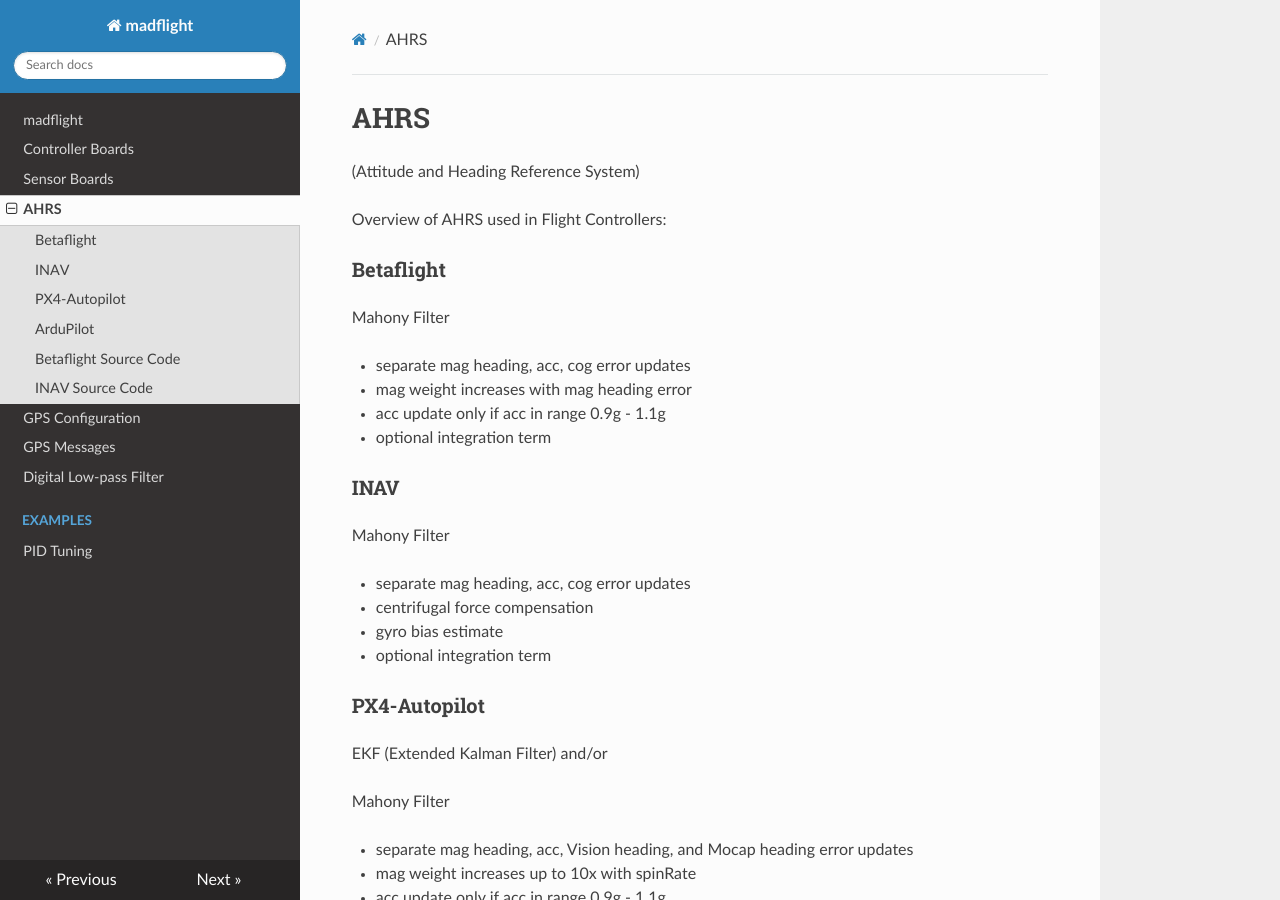
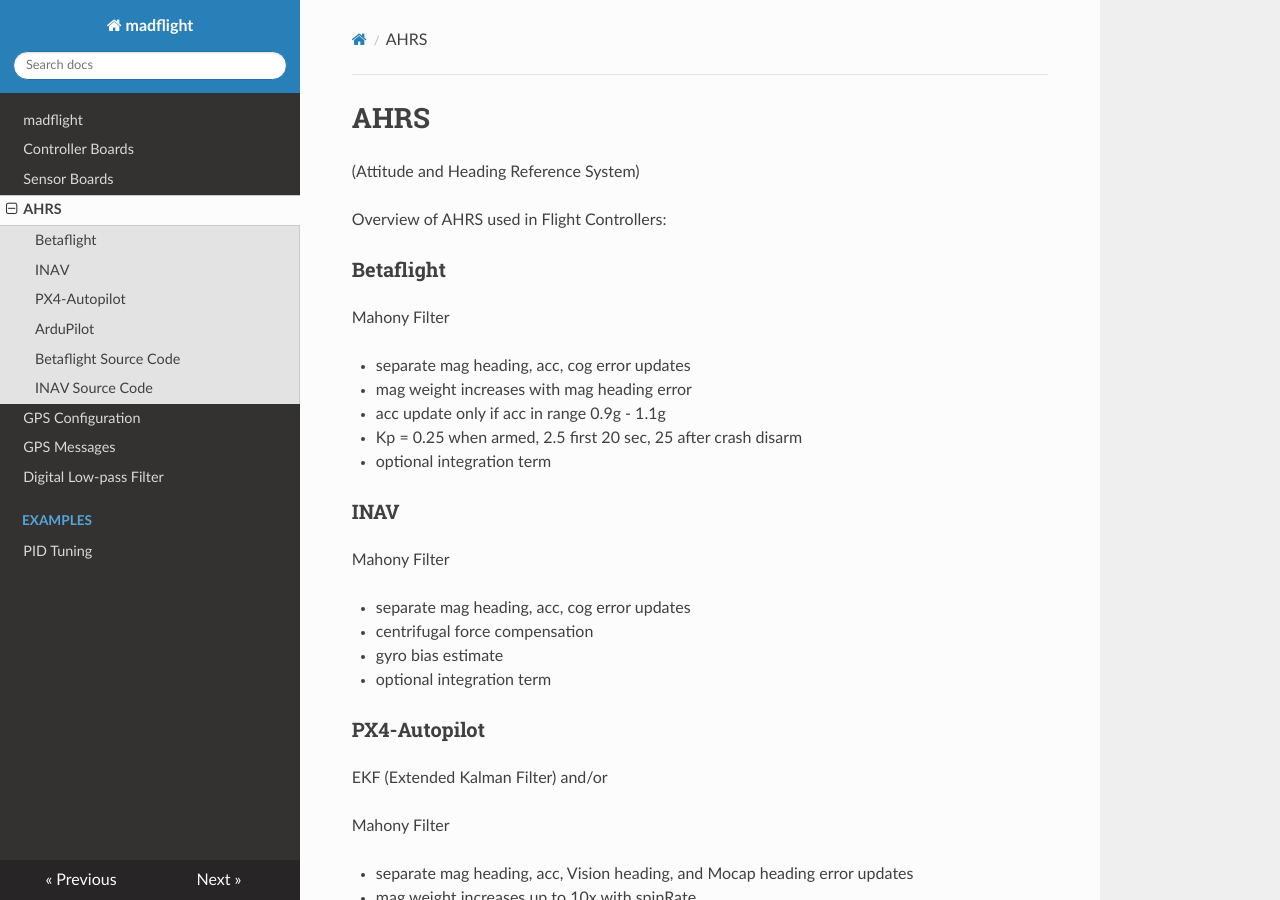
Before and after one commit to qqqlab/madflight-docs, an MkDocs documentation site: the page built from docs/AHRS.md, in a window 1280 px wide and 900 px high. Built offline with MkDocs 1.6.1, drawn with Linux system fonts in a browser that asks for light colours; nearby versions of some CDN libraries.

Commit message:
Update AHRS.md

```diff
--- a/docs/AHRS.md
+++ b/docs/AHRS.md
@@ -10,6 +10,7 @@
  - separate mag heading, acc, cog error updates
  - mag weight increases with mag heading error
  - acc update only if acc in range 0.9g - 1.1g
+ - Kp = 0.25 when armed, 2.5 first 20 sec, 25 after crash disarm
  - optional integration term
 
 ### INAV
```
